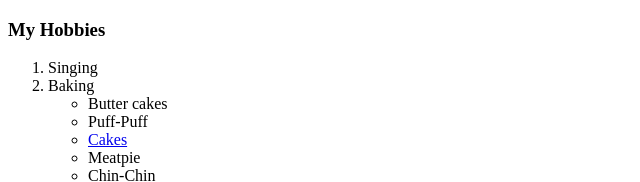
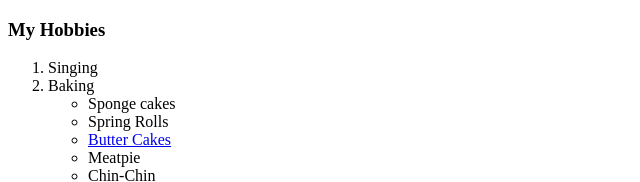
Before and after one commit to egracious/cv, a plain HTML site: page hobbies.html in a window 1280 px wide. Shown: the top 182 px of the page, without its empty margins (0-640 px from the left). Drawn offline with Linux system fonts and the light colour scheme.

Commit message:
Update hobbies.html

```diff
--- a/hobbies.html
+++ b/hobbies.html
@@ -12,9 +12,9 @@
     <li>Singing</li>
     <li>Baking
       <ul>
-        <li>Butter cakes</li>
-        <li>Puff-Puff</li>
-        <li><a href="https://www.allrecipes.com/recipe/7460/butter-cake/">Cakes</a></li>
+        <li>Sponge cakes</li>
+        <li>Spring Rolls</li>
+        <li><a href="https://www.allrecipes.com/recipe/7460/butter-cake/">Butter Cakes</a></li>
         <li>Meatpie</li>
         <li>Chin-Chin</li>
       </ul>
```
